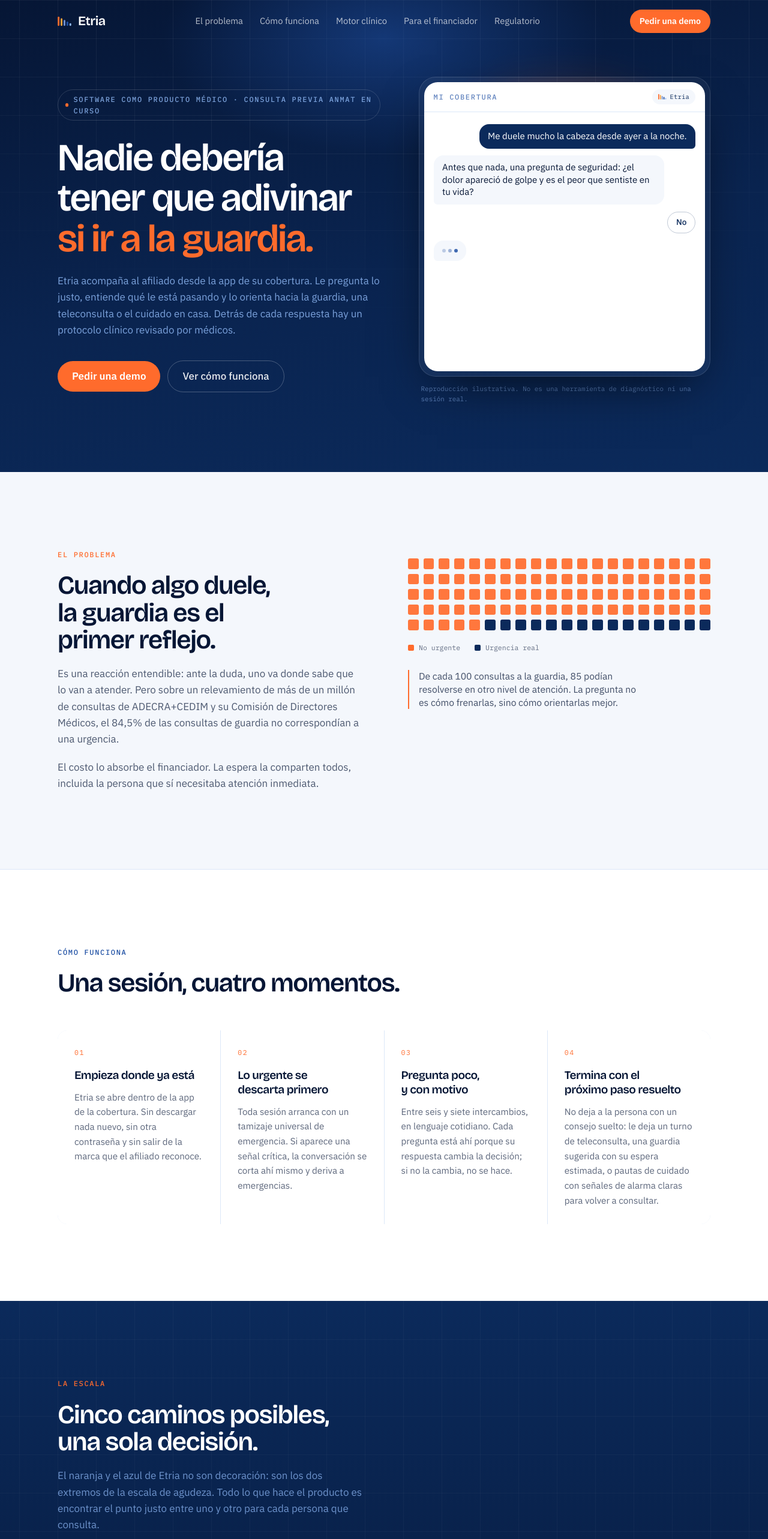
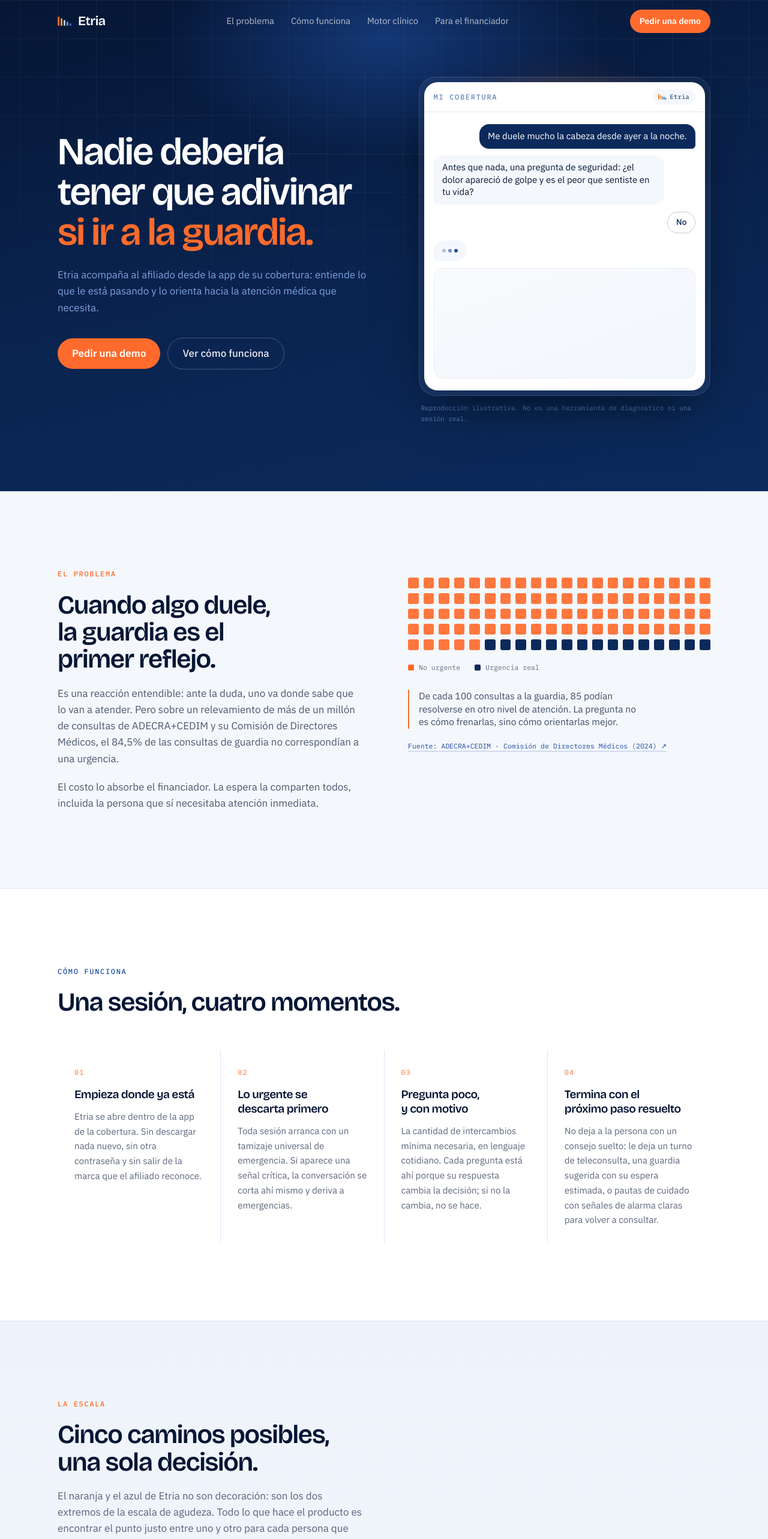
Before and after one commit to manut-99/etria-web, a React (Vite) app: page / in a window 1280 px wide. Shown: the top 2566 px of the page at 60% size. Built offline with nearby package versions, Linux system fonts and the light colour scheme.

Commit message:
Contacto con agenda + formulario, ajustes de copy y de la escala de agudeza

```diff
--- a/src/components/Logo.tsx
+++ b/src/components/Logo.tsx
@@ -1,25 +1,34 @@
 import { site } from "../content";
 
-/** Marca: cinco barras descendentes = la escala de agudeza, de urgencia a casa. */
-export function LogoMark({ className = "" }: { className?: string }) {
-  const bars = [
-    { h: 17, c: "var(--color-ember)" },
-    { h: 14, c: "var(--color-amber)" },
-    { h: 11, c: "#6f8fd0" },
-    { h: 8, c: "var(--color-mid)" },
-    { h: 5, c: "var(--color-sky)" },
-  ];
+/**
+ * Marca: cinco barras descendentes = la escala de agudeza.
+ * Va de naranja (emergencia) a azul profundo (cuidado en casa).
+ * Sobre fondo oscuro se usa una rampa aclarada para que el último
+ * escalón siga siendo visible, manteniendo la misma dirección.
+ */
+const RAMP_LIGHT = ["#ff6b2c", "#ffa23a", "#6f8fd0", "#1e4fa3", "#0b2a5b"];
+const RAMP_DARK = ["#ff6b2c", "#ffa23a", "#a9c6f7", "#6f8fd0", "#3f6ec4"];
+
+export function LogoMark({
+  className = "",
+  onDark = false,
+}: {
+  className?: string;
+  onDark?: boolean;
+}) {
+  const ramp = onDark ? RAMP_DARK : RAMP_LIGHT;
+  const heights = [17, 14, 11, 8, 5];
   return (
     <svg viewBox="0 0 26 22" className={className} aria-hidden="true">
-      {bars.map((b, i) => (
+      {heights.map((h, i) => (
         <rect
           key={i}
           x={i * 5.4}
-          y={20 - b.h}
+          y={20 - h}
           width="3.2"
-          height={b.h}
+          height={h}
           rx="1.6"
-          fill={b.c}
+          fill={ramp[i]}
         />
       ))}
     </svg>
@@ -33,7 +42,7 @@ export function Logo({ light = false }: { light?: boolean }) {
       className="flex items-center gap-2.5"
       aria-label={`${site.brand} — inicio`}
     >
-      <LogoMark className="h-5 w-6" />
+      <LogoMark className="h-5 w-6" onDark={light} />
       <span
         className={`font-display text-[1.35rem] tracking-tight ${
           light ? "text-white" : "text-ink"
--- a/src/components/SessionDemo.tsx
+++ b/src/components/SessionDemo.tsx
@@ -141,6 +141,13 @@ export function SessionDemo() {
                 ))}
               </span>
             )}
+
+            {visible < demoScript.length && (
+              <div
+                aria-hidden="true"
+                className="mt-auto h-[11.5rem] rounded-2xl border border-mid/12 bg-[linear-gradient(160deg,#f4f7fc,#e8effb)] opacity-55"
+              />
+            )}
           </div>
         </div>
       </div>
--- a/src/content.ts
+++ b/src/content.ts
@@ -5,8 +5,16 @@
 
 export const site = {
   brand: "Etria",
-  contactEmail: "hola@etria.health", // TODO: reemplazar por el mail real
+  contactEmail: "info@etriahealth.com",
+  /** TODO: pegar el link publico de Google Calendar (Appointment schedule). */
+  bookingUrl: "https://calendar.app.google/REEMPLAZAR",
   emergencyNumber: "107",
+  /**
+   * Vacío = el formulario abre el cliente de correo del visitante (mailto).
+   * Para recibir los mensajes por HTTP, pegar acá el endpoint de Formspree
+   * o Web3Forms y no hace falta tocar nada más.
+   */
+  formEndpoint: "",
   regulatoryAsOf: "julio 2026",
 };
 
@@ -21,15 +29,13 @@ export const nav = {
     { label: "Cómo funciona", href: "#como-funciona" },
     { label: "Motor clínico", href: "#motor" },
     { label: "Para el financiador", href: "#producto" },
-    { label: "Regulatorio", href: "#regulatorio" },
   ],
   cta: "Pedir una demo",
 };
 
 export const hero = {
-  eyebrow: "Software como producto médico · Consulta previa ANMAT en curso",
   headline: ["Nadie debería", "tener que adivinar", "si ir a la guardia."],
-  sub: "Etria acompaña al afiliado desde la app de su cobertura. Le pregunta lo justo, entiende qué le está pasando y lo orienta hacia la guardia, una teleconsulta o el cuidado en casa. Detrás de cada respuesta hay un protocolo clínico revisado por médicos.",
+  sub: "Etria acompaña al afiliado desde la app de su cobertura: entiende lo que le está pasando y lo orienta hacia la atención médica que necesita.",
   ctaPrimary: "Pedir una demo",
   ctaSecondary: "Ver cómo funciona",
   demoLabel: "Sesión de ejemplo",
@@ -72,6 +78,9 @@ export const problem = {
   ],
   matrixCaption:
     "De cada 100 consultas a la guardia, 85 podían resolverse en otro nivel de atención. La pregunta no es cómo frenarlas, sino cómo orientarlas mejor.",
+  sourceLabel: "ADECRA+CEDIM · Comisión de Directores Médicos (2024)",
+  sourceUrl:
+    "https://comunicacion.adecra.org.ar/wp-content/uploads/2024/10/Cuadernillo-DM-IV-confecha.pdf",
   matrixLegendHigh: "No urgente",
   matrixLegendLow: "Urgencia real",
 };
@@ -90,7 +99,7 @@ export const steps = {
     },
     {
       title: "Pregunta poco, y con motivo",
-      body: "Entre seis y siete intercambios, en lenguaje cotidiano. Cada pregunta está ahí porque su respuesta cambia la decisión; si no la cambia, no se hace.",
+      body: "La cantidad de intercambios mínima necesaria, en lenguaje cotidiano. Cada pregunta está ahí porque su respuesta cambia la decisión; si no la cambia, no se hace.",
     },
     {
       title: "Termina con el próximo paso resuelto",
@@ -137,7 +146,7 @@ export const engine = {
   headline: "Detrás de cada respuesta hay un protocolo.",
   items: [
     {
-      title: "Protocolos Schmitt-Thompson, codificados uno por uno",
+      title: "Protocolos de recomendación, clínicamente validados",
       body: "Contenido clínico licenciado, codificado a mano y revisado por profesionales matriculados. Ninguna recomendación se genera al vuelo.",
     },
     {
@@ -186,6 +195,13 @@ export const product = {
   ],
 };
 
+/**
+ * SECCIÓN REGULATORIA — DESACTIVADA POR AHORA.
+ * El contenido queda acá listo para volver a publicarse cuando decidamos
+ * comunicar el estado regulatorio (p. ej. al cerrar la consulta previa ANMAT).
+ * Para reactivar: descomentar <Regulatory /> en src/App.tsx, volver a agregar
+ * el link "Regulatorio" en `nav.links` y revisar los textos y fechas de abajo.
+ */
 export const regulatory = {
   eyebrow: "Regulatorio",
   headline: "Un producto médico, con todo lo que eso implica.",
@@ -223,8 +239,30 @@ export const regulatory = {
 export const cta = {
   headline: "Hagamos el número con tu cartera.",
   sub: "Contanos cuántos afiliados cubrís y armamos juntos la proyección de guardias evitables con tus propios datos. Sin compromiso y sin integración previa.",
-  button: "Conversemos",
   alt: "O escribinos a",
+  booking: {
+    title: "Agendá una llamada",
+    body: "Treinta minutos con el equipo, en el horario que te quede cómodo.",
+    button: "Ver disponibilidad",
+  },
+  form: {
+    title: "O contanos por acá",
+    button: "Enviar consulta",
+    sending: "Enviando…",
+    okTitle: "Recibido.",
+    okBody: "Te respondemos dentro de las próximas 24 horas hábiles.",
+    errorBody:
+      "No pudimos enviar el mensaje. Escribinos directamente a {email} y lo resolvemos.",
+    mailtoNote: "Se va a abrir tu cliente de correo con el mensaje ya armado.",
+    fields: {
+      name: "Nombre y apellido",
+      org: "Financiador / empresa",
+      email: "Email de trabajo",
+      members: "Cantidad de afiliados (aprox.)",
+      message: "¿Qué te gustaría ver?",
+    },
+    required: "Completá nombre, email y mensaje.",
+  },
 };
 
 export const footer = {
--- a/src/sections/Contact.tsx
+++ b/src/sections/Contact.tsx
@@ -1,28 +1,95 @@
-import { cta, mailto, site } from "../content";
+import { useState } from "react";
+import { cta, site } from "../content";
 import { Reveal } from "../components/Reveal";
 
+type Status = "idle" | "sending" | "ok" | "error";
+
+const field =
+  "w-full rounded-xl border border-white/15 bg-white/5 px-3.5 py-2.5 text-[0.95rem] text-white placeholder:text-sky/35 transition-colors focus:border-ember/70 focus:bg-white/10 focus:outline-none";
+const label = "block font-mono text-[0.7rem] tracking-wider text-sky/60 uppercase";
+
 export function Contact() {
+  const [status, setStatus] = useState<Status>("idle");
+  const [form, setForm] = useState({
+    name: "",
+    org: "",
+    email: "",
+    members: "",
+    message: "",
+  });
+
+  const set = (k: keyof typeof form) => (e: { target: { value: string } }) =>
+    setForm((f) => ({ ...f, [k]: e.target.value }));
+
+  async function handleSubmit(e: React.FormEvent) {
+    e.preventDefault();
+    if (!form.name.trim() || !form.email.trim() || !form.message.trim()) return;
+    setStatus("sending");
+
+    const body = [
+      `Nombre: ${form.name}`,
+      `Financiador / empresa: ${form.org || "—"}`,
+      `Email: ${form.email}`,
+      `Afiliados (aprox.): ${form.members || "—"}`,
+      "",
+      form.message,
+    ].join("\n");
+
+    // Sin endpoint configurado: abrimos el cliente de correo con todo armado.
+    if (!site.formEndpoint) {
+      window.location.href = `mailto:${site.contactEmail}?subject=${encodeURIComponent(
+        `Consulta desde el sitio — ${form.org || form.name}`,
+      )}&body=${encodeURIComponent(body)}`;
+      setStatus("ok");
+      return;
+    }
+
+    try {
+      const res = await fetch(site.formEndpoint, {
+        method: "POST",
+        headers: { "Content-Type": "application/json", Accept: "application/json" },
+        body: JSON.stringify({ ...form, _subject: "Consulta desde el sitio de Etria" }),
+      });
+      setStatus(res.ok ? "ok" : "error");
+    } catch {
+      setStatus("error");
+    }
+  }
+
   return (
     <section id="contacto" className="bg-paper px-5 py-24 sm:px-8 sm:py-32">
-      <Reveal className="mx-auto max-w-5xl">
-        <div className="relative overflow-hidden rounded-3xl bg-[linear-gradient(150deg,#0b2a5b,#061635)] px-7 py-14 sm:px-14 sm:py-20">
+      <Reveal className="mx-auto max-w-6xl">
+        <div className="relative overflow-hidden rounded-3xl bg-[linear-gradient(150deg,#0b2a5b,#061635)] px-7 py-14 sm:px-12 sm:py-16">
           <div
             aria-hidden="true"
             className="absolute -right-16 -bottom-24 h-72 w-72 rounded-full bg-[radial-gradient(closest-side,rgba(255,107,44,0.35),transparent)]"
           />
-          <div className="relative max-w-2xl">
-            <h2 className="text-[2rem] text-white sm:text-[2.6rem]">
+
+          <div className="relative">
+            <h2 className="max-w-2xl text-[2rem] text-white sm:text-[2.5rem]">
               {cta.headline}
             </h2>
-            <p className="mt-5 text-sky/80">{cta.sub}</p>
-            <div className="mt-9 flex flex-wrap items-center gap-x-6 gap-y-4">
+            <p className="mt-5 max-w-xl text-sky/80">{cta.sub}</p>
+
+            <div className="mt-12 grid gap-10 lg:grid-cols-[0.85fr_1fr] lg:gap-14">
+              {/* Opción 1: agenda */}
+              <div className="flex flex-col">
+                <h3 className="text-[1.35rem] text-white" style={{ fontWeight: 600 }}>
+                  {cta.booking.title}
+                </h3>
+                <p className="mt-3 text-[0.97rem] leading-relaxed text-sky/70">
+                  {cta.booking.body}
+                </p>
                 <a
-                href={mailto("Proyección de guardias evitables")}
-                className="rounded-full bg-ember px-7 py-3.5 font-semibold text-white transition-transform hover:-translate-y-0.5 hover:bg-[#ff7d45]"
+                  href={site.bookingUrl}
+                  target="_blank"
+                  rel="noopener noreferrer"
+                  className="mt-6 inline-flex w-fit rounded-full bg-ember px-6 py-3 font-semibold text-white transition-transform hover:-translate-y-0.5 hover:bg-[#ff7d45]"
                 >
-                {cta.button}
+                  {cta.booking.button}
                 </a>
-              <p className="font-mono text-[0.8rem] text-sky/60">
+
+                <p className="mt-8 border-t border-white/10 pt-6 font-mono text-[0.78rem] text-sky/60">
                   {cta.alt}{" "}
                   <a
                     href={`mailto:${site.contactEmail}`}
@@ -32,6 +99,107 @@ export function Contact() {
                   </a>
                 </p>
               </div>
+
+              {/* Opción 2: formulario */}
+              <div className="rounded-2xl border border-white/10 bg-white/[0.04] p-6 sm:p-7">
+                <h3 className="text-[1.15rem] text-white" style={{ fontWeight: 600 }}>
+                  {cta.form.title}
+                </h3>
+
+                {status === "ok" ? (
+                  <div className="pop mt-6 rounded-xl border border-ember/30 bg-ember/10 p-5">
+                    <p className="text-[1.05rem] text-white" style={{ fontWeight: 600 }}>
+                      {cta.form.okTitle}
+                    </p>
+                    <p className="mt-2 text-[0.92rem] leading-relaxed text-sky/75">
+                      {site.formEndpoint ? cta.form.okBody : cta.form.mailtoNote}
+                    </p>
+                  </div>
+                ) : (
+                  <form onSubmit={handleSubmit} className="mt-5 grid gap-4">
+                    <div className="grid gap-4 sm:grid-cols-2">
+                      <div>
+                        <label className={label} htmlFor="f-name">
+                          {cta.form.fields.name}
+                        </label>
+                        <input
+                          id="f-name"
+                          required
+                          value={form.name}
+                          onChange={set("name")}
+                          className={`${field} mt-1.5`}
+                        />
+                      </div>
+                      <div>
+                        <label className={label} htmlFor="f-org">
+                          {cta.form.fields.org}
+                        </label>
+                        <input
+                          id="f-org"
+                          value={form.org}
+                          onChange={set("org")}
+                          className={`${field} mt-1.5`}
+                        />
+                      </div>
+                      <div>
+                        <label className={label} htmlFor="f-email">
+                          {cta.form.fields.email}
+                        </label>
+                        <input
+                          id="f-email"
+                          type="email"
+                          required
+                          value={form.email}
+                          onChange={set("email")}
+                          className={`${field} mt-1.5`}
+                        />
+                      </div>
+                      <div>
+                        <label className={label} htmlFor="f-members">
+                          {cta.form.fields.members}
+                        </label>
+                        <input
+                          id="f-members"
+                          inputMode="numeric"
+                          value={form.members}
+                          onChange={set("members")}
+                          className={`${field} mt-1.5`}
+                        />
+                      </div>
+                    </div>
+
+                    <div>
+                      <label className={label} htmlFor="f-message">
+                        {cta.form.fields.message}
+                      </label>
+                      <textarea
+                        id="f-message"
+                        required
+                        rows={3}
+                        value={form.message}
+                        onChange={set("message")}
+                        className={`${field} mt-1.5 resize-none`}
+                      />
+                    </div>
+
+                    <div className="flex flex-wrap items-center gap-4">
+                      <button
+                        type="submit"
+                        disabled={status === "sending"}
+                        className="rounded-full bg-white px-6 py-3 font-semibold text-deep transition-transform hover:-translate-y-0.5 disabled:opacity-60"
+                      >
+                        {status === "sending" ? cta.form.sending : cta.form.button}
+                      </button>
+                      {status === "error" && (
+                        <p className="text-[0.85rem] text-ember">
+                          {cta.form.errorBody.replace("{email}", site.contactEmail)}
+                        </p>
+                      )}
+                    </div>
+                  </form>
+                )}
+              </div>
+            </div>
           </div>
         </div>
       </Reveal>
--- a/src/sections/Hero.tsx
+++ b/src/sections/Hero.tsx
@@ -1,4 +1,4 @@
-import { hero, mailto } from "../content";
+import { hero } from "../content";
 import { SessionDemo } from "../components/SessionDemo";
 
 export function Hero() {
@@ -18,13 +18,8 @@ export function Hero() {
 
       <div className="relative mx-auto grid max-w-6xl items-center gap-14 px-5 sm:px-8 lg:grid-cols-[1.05fr_0.95fr] lg:gap-16">
         <div>
-          <p className="rise eyebrow inline-flex items-center gap-2 rounded-full border border-white/15 px-3 py-1.5 text-sky/85">
-            <span className="h-1.5 w-1.5 rounded-full bg-ember" />
-            {hero.eyebrow}
-          </p>
-
           <h1
-            className="rise mt-7 text-[2.7rem] text-white sm:text-[3.6rem] lg:text-[4rem]"
+            className="rise text-[2.7rem] text-white sm:text-[3.6rem] lg:text-[4rem]"
             style={{ animationDelay: "80ms", fontWeight: 600 }}
           >
             {hero.headline[0]}
@@ -46,7 +41,7 @@ export function Hero() {
             style={{ animationDelay: "240ms" }}
           >
             <a
-              href={mailto("Demo de Etria")}
+              href="#contacto"
               className="rounded-full bg-ember px-6 py-3 font-semibold text-white transition-transform hover:-translate-y-0.5 hover:bg-[#ff7d45]"
             >
               {hero.ctaPrimary}
--- a/src/sections/Nav.tsx
+++ b/src/sections/Nav.tsx
@@ -1,5 +1,5 @@
 import { useEffect, useState } from "react";
-import { mailto, nav } from "../content";
+import { nav } from "../content";
 import { Logo } from "../components/Logo";
 
 export function Nav() {
@@ -38,7 +38,7 @@ export function Nav() {
         </div>
 
         <a
-          href={mailto("Demo de Etria")}
+          href="#contacto"
           className="rounded-full bg-ember px-4 py-2 text-[0.88rem] font-semibold text-white transition-transform hover:-translate-y-px hover:bg-[#ff7d45]"
         >
           {nav.cta}
--- a/src/sections/Problem.tsx
+++ b/src/sections/Problem.tsx
@@ -23,6 +23,14 @@ export function Problem() {
           <p className="mt-7 max-w-sm border-l-2 border-ember pl-4 text-[0.98rem] leading-snug text-ink/75">
             {problem.matrixCaption}
           </p>
+          <a
+            href={problem.sourceUrl}
+            target="_blank"
+            rel="noopener noreferrer"
+            className="mt-5 inline-block font-mono text-[0.72rem] text-mid underline decoration-mid/30 underline-offset-4 transition-colors hover:decoration-mid"
+          >
+            Fuente: {problem.sourceLabel} ↗
+          </a>
         </Reveal>
       </div>
     </section>
--- a/src/sections/Scale.tsx
+++ b/src/sections/Scale.tsx
@@ -1,48 +1,47 @@
 import { scale } from "../content";
 import { Reveal } from "../components/Reveal";
 
-const DOT = ["#ff6b2c", "#ffa23a", "#6f8fd0", "#1e4fa3", "#8fb8f5"];
+/** Rampa de agudeza: de emergencia (naranja) a cuidado en casa (azul profundo). */
+const DOT = ["#ff6b2c", "#ffa23a", "#6f8fd0", "#1e4fa3", "#0b2a5b"];
 
 export function Scale() {
   return (
-    <section className="relative overflow-hidden bg-[linear-gradient(180deg,#0b2a5b,#061635)] py-24 sm:py-32">
-      <div aria-hidden="true" className="grid-field absolute inset-0 opacity-60" />
-
-      <div className="relative mx-auto max-w-6xl px-5 sm:px-8">
+    <section className="border-y border-mist bg-[linear-gradient(180deg,#eef3fb,#f4f7fc)] py-24 sm:py-32">
+      <div className="mx-auto max-w-6xl px-5 sm:px-8">
         <Reveal>
           <p className="eyebrow text-ember">{scale.eyebrow}</p>
-          <h2 className="mt-5 max-w-xl text-[2.1rem] text-white sm:text-[2.7rem]">
+          <h2 className="mt-5 max-w-xl text-[2.1rem] sm:text-[2.7rem]">
             {scale.headline}
           </h2>
-          <p className="mt-5 max-w-lg text-sky/75">{scale.sub}</p>
+          <p className="mt-5 max-w-lg text-ink/65">{scale.sub}</p>
         </Reveal>
 
         <div className="mt-14 flex gap-6 sm:gap-10">
           <div
             aria-hidden="true"
-            className="acuity-ramp w-1 shrink-0 rounded-full opacity-90"
+            className="acuity-ramp w-1 shrink-0 rounded-full"
           />
           <ul className="flex-1">
             {scale.levels.map((l, i) => (
               <li key={l.name}>
                 <Reveal delay={i * 80}>
-                  <div className="grid gap-2 border-b border-white/10 py-6 sm:grid-cols-[13rem_1fr] sm:items-baseline sm:gap-8">
+                  <div className="grid gap-2 border-b border-deep/12 py-6 sm:grid-cols-[13rem_1fr] sm:items-baseline sm:gap-8">
                     <div className="flex items-baseline gap-3">
                       <span
                         className="h-2.5 w-2.5 shrink-0 translate-y-[-1px] rounded-full"
                         style={{ background: DOT[i] }}
                       />
                       <h3
-                        className="text-[1.35rem] text-white"
+                        className="text-[1.35rem] text-ink"
                         style={{ fontWeight: 600 }}
                       >
                         {l.name}
                       </h3>
-                      <span className="font-mono text-[0.7rem] tracking-wider text-sky/55 uppercase">
+                      <span className="font-mono text-[0.7rem] tracking-wider text-mid/70 uppercase">
                         {l.time}
                       </span>
                     </div>
-                    <p className="text-[0.98rem] leading-relaxed text-sky/75">
+                    <p className="text-[0.98rem] leading-relaxed text-ink/65">
                       {l.body}
                     </p>
                   </div>
```
Also changed, not shown: src/App.tsx (+9 -2 lines), 1 other file (tests, documents, lock files or other folders). Lines whose indentation alone changed are shown as unchanged.
